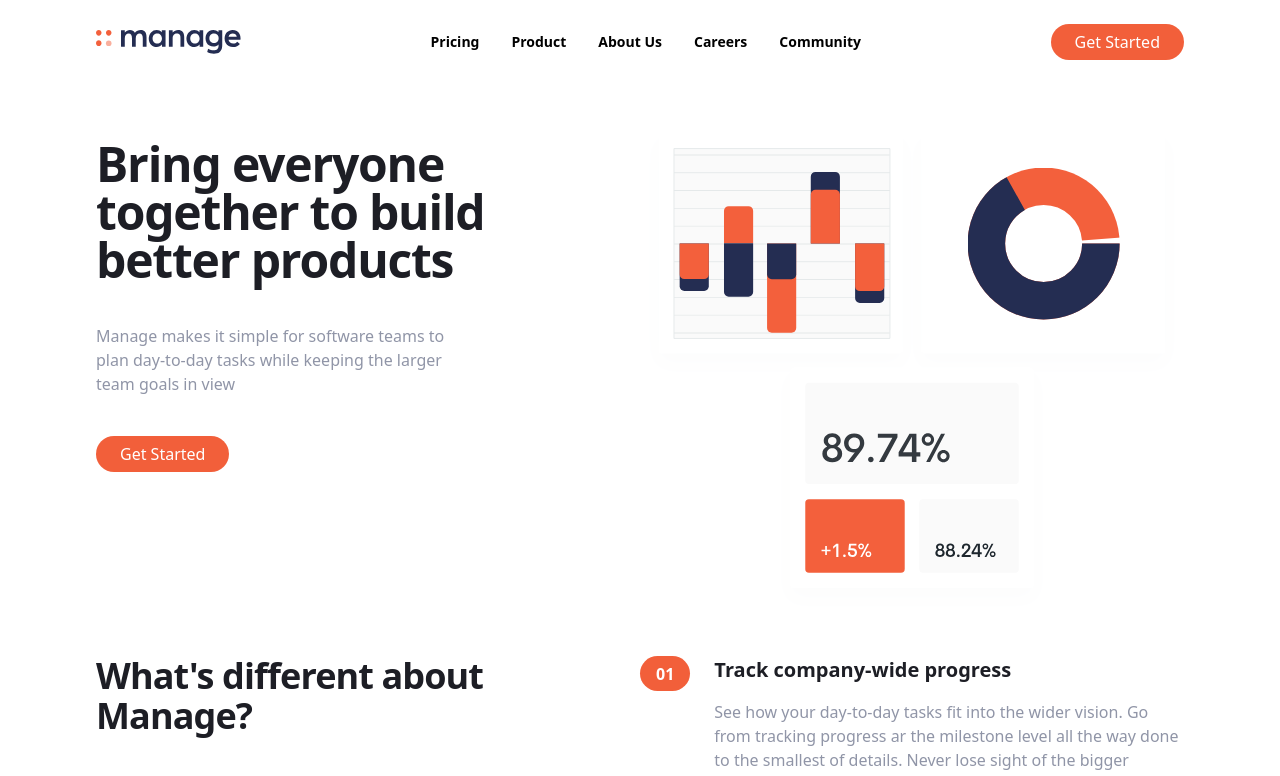
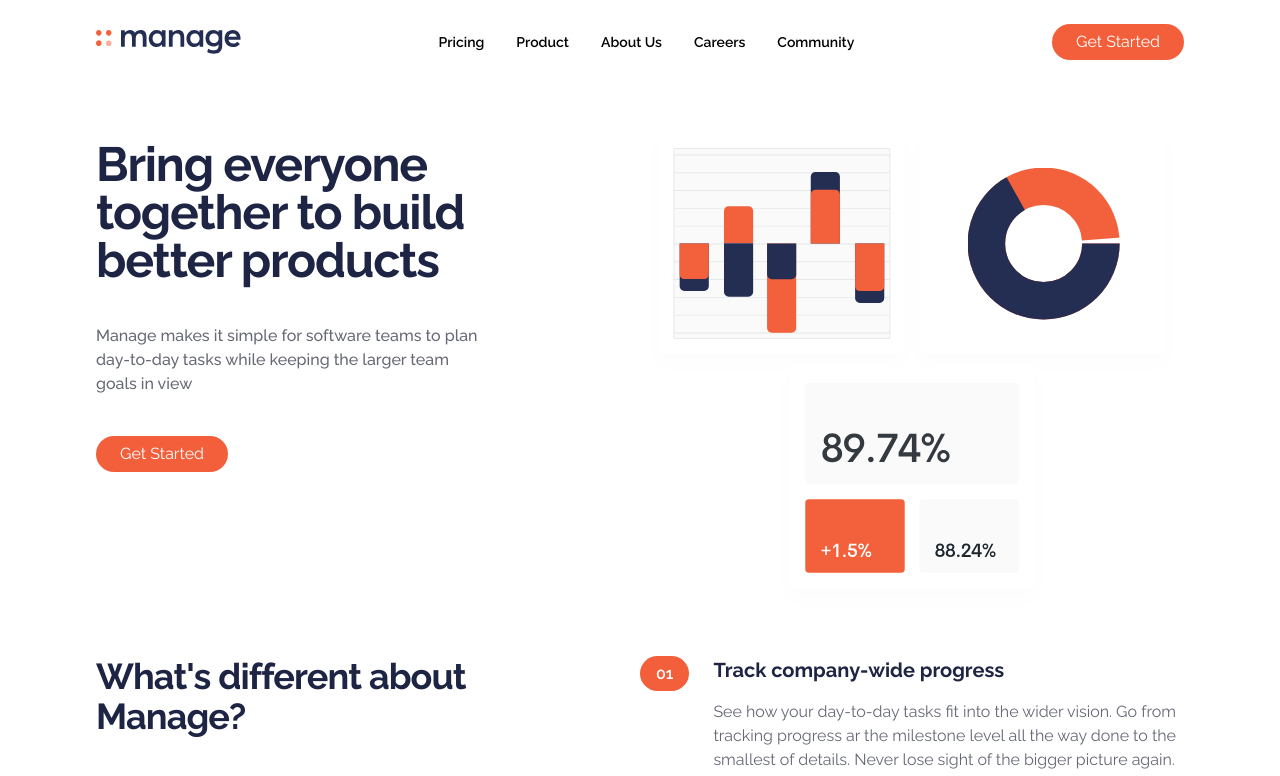
Before and after one commit to femiconnect/manage-app-landing-page, a React (Create React App) app: page / in a window 1280 px wide. Shown: the top 776 px of the page. Built offline with nearby package versions, Linux system fonts and the light colour scheme.

Commit message:
changed global font and global color palette

```diff
--- a/src/index.css
+++ b/src/index.css
@@ -1,10 +1,12 @@
+@import url('https://fonts.googleapis.com/css2?family=Raleway:ital,wght@0,100;0,200;0,300;0,400;0,500;0,600;0,700;0,800;0,900;1,100;1,200;1,300;1,400;1,500;1,600;1,700;1,800;1,900&display=swap');
+
 @tailwind base;
 @tailwind components;
 @tailwind utilities;
 
 @layer base {
    body {
-      @apply antialiased;
+      @apply antialiased font-[Raleway];
    }
 
    button {
--- a/tailwind.config.js
+++ b/tailwind.config.js
@@ -24,8 +24,8 @@ module.exports = {
             brightRedLight: 'hsl(12, 88%, 69%)',
             brightRedSupLight: 'hsl(12, 88%, 95%)',
             darkBlue: 'hsl(228, 39%, 23%)',
-            darkGrayishBlue: 'hsl(227, 12%, 61%)',
-            veryDarkBlue: 'hsl(233, 12%, 13%)',
+            darkGrayishBlue: 'hsl(229,7%,43%)',
+            veryDarkBlue: 'hsl(229,39%,19%)',
             veryPaleRed: 'hsl(13, 100%, 96%)',
             veryLightGray: 'hsl(0, 0%, 98%)',
          },
```
